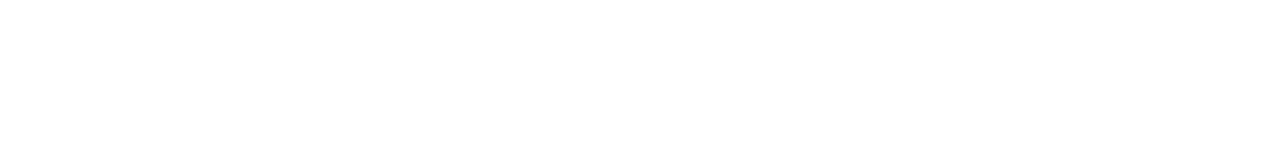
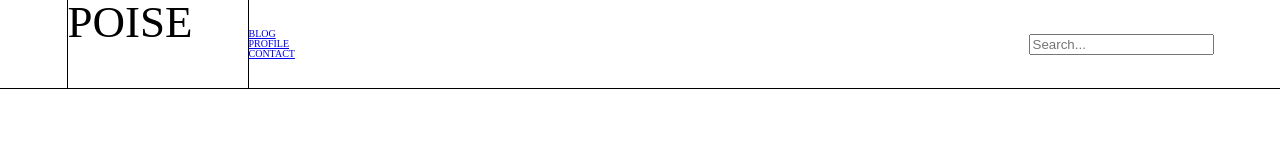
Before and after one commit to ArditDemolli98/blog-project, a plain HTML site: page index.html in a window 1280 px wide. Drawn offline with Linux system fonts and the light colour scheme; a web font is replaced by a local one.

Commit message:
Header component - In progress

```diff
--- /dev/null
+++ b/css/reset.css
@@ -0,0 +1,44 @@
+
+html, body, div, span, applet, object, iframe,
+h1, h2, h3, h4, h5, h6, p, blockquote, pre,
+a, abbr, acronym, address, big, cite, code,
+del, dfn, em, img, ins, kbd, q, s, samp,
+small, strike, strong, sub, sup, tt, var,
+b, u, i, center,
+dl, dt, dd, ol, ul, li,
+fieldset, form, label, legend,
+table, caption, tbody, tfoot, thead, tr, th, td,
+article, aside, canvas, details, embed,
+figure, figcaption, footer, header, hgroup,
+menu, nav, output, ruby, section, summary,
+time, mark, audio, video {
+	margin: 0;
+	padding: 0;
+	border: 0;
+	font-size: 100%;
+	font: inherit;
+	vertical-align: baseline;
+}
+/* HTML5 display-role reset for older browsers */
+article, aside, details, figcaption, figure,
+footer, header, hgroup, menu, nav, section {
+	display: block;
+}
+body {
+	line-height: 1;
+}
+ol, ul {
+	list-style: none;
+}
+blockquote, q {
+	quotes: none;
+}
+blockquote:before, blockquote:after,
+q:before, q:after {
+	content: '';
+	content: none;
+}
+table {
+	border-collapse: collapse;
+	border-spacing: 0;
+}
--- a/css/style.css
+++ b/css/style.css
@@ -0,0 +1,33 @@
+/*Imported 'Forum' and 'Inter' fonts from google*/
+@import url('https://fonts.googleapis.com/css2?family=Forum&display=swap');
+@import url('https://fonts.googleapis.com/css2?family=Inter:wght@300;400&display=swap');
+
+html{
+    font-family: 'Forum', serif;
+    font-size: 62.5%;
+}
+
+header{
+    height: 11vh;
+    border-bottom: 1px solid black;
+}
+
+.header-wrapper{
+    height: 100%;
+    max-width: 120rem;
+    margin: auto;
+
+    display: flex;
+    justify-content: center;
+    align-items:center;
+}
+.logo{
+    height: 100%;
+    flex-basis: 15%;
+    font-size: 4.5rem;
+    border: 1px solid black;
+}
+
+.header-wrapper nav{
+    flex-basis: 65%;
+}
--- a/index.html
+++ b/index.html
@@ -1,13 +1,39 @@
 <!DOCTYPE html>
 <html lang="en">
+
 <head>
     <meta charset="UTF-8">
     <meta http-equiv="X-UA-Compatible" content="IE=edge">
     <meta name="viewport" content="width=device-width, initial-scale=1.0">
     <title>Poise</title>
+    <link rel="stylesheet" href="css/reset.css">
     <link rel="stylesheet" href="css/style.css">
 </head>
+
 <body>
-    <header></header>
+    <header>
+        <div class="header-wrapper">
+            <h1 class="logo">POISE</h1>
+            <nav>
+                <ul>
+                    <li><a href="#">BLOG</a></li>
+                    <li><a href="#">PROFILE</a></li>
+                    <li><a href="#">CONTACT</a></li>
+                </ul>
+            </nav>
+            <form action="#">
+                <input type="search" placeholder="Search..." class="search-input">
+            </form>
+            <div class="sc-icons">
+                <div class="sc-icon">
+                    <!--Facebook logo here-->
+                </div>
+                <div class="sc-icon">
+                    <!--Instagram logo here-->
+                </div>
+            </div>
+        </div>
+    </header>
 </body>
+
 </html>
```
